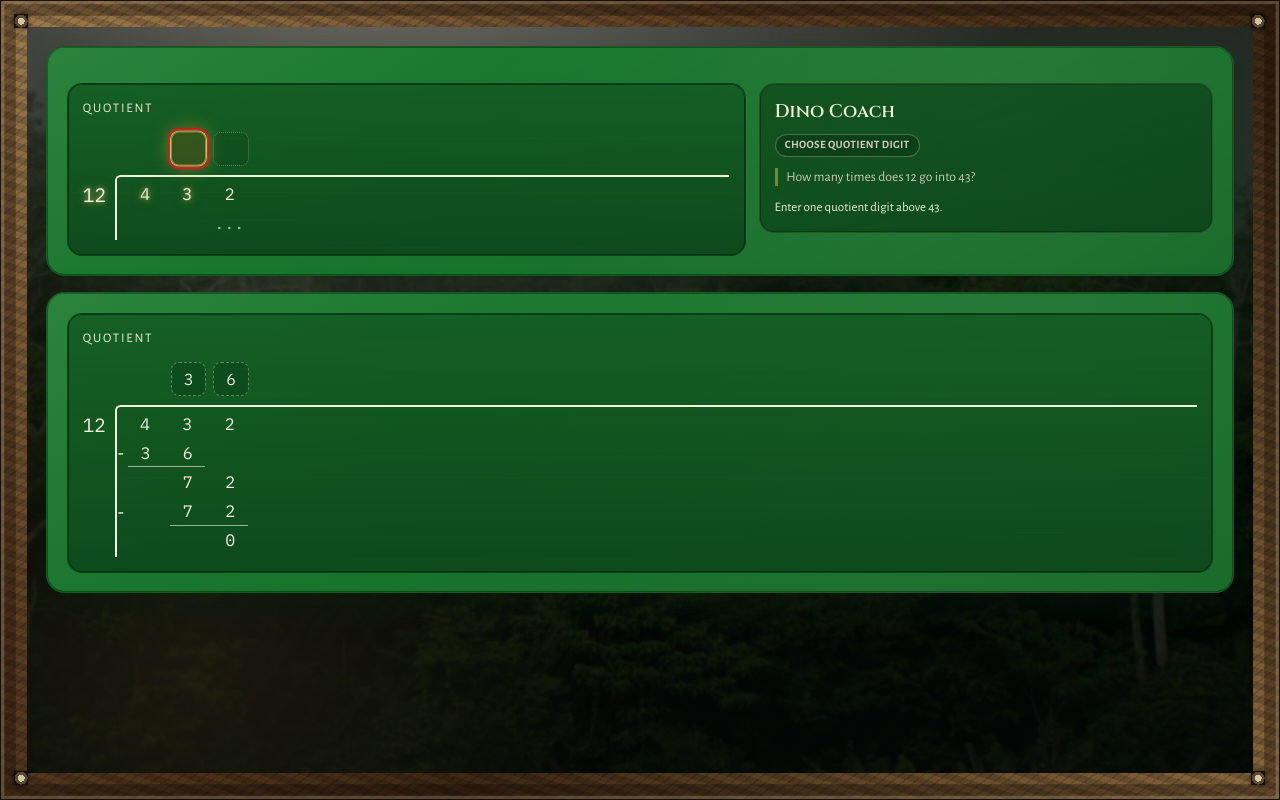
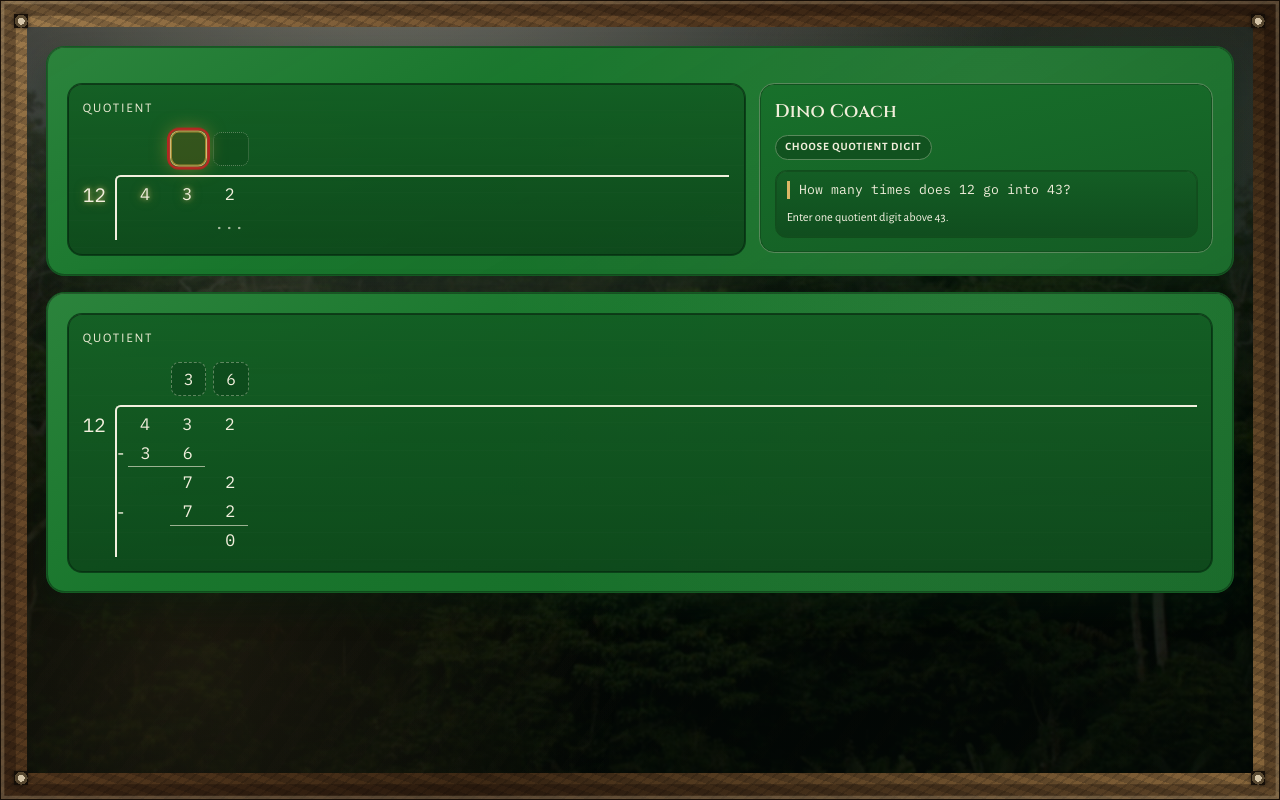
Before and after one commit to seezatnap/division-challenge, a Next.js app: page /visual-tests/workspace in a window 1280 px wide. Built offline with nearby package versions, Linux system fonts and the light colour scheme.

Commit message:
style(workspace-ui): restyle dino coach field-station readout (#9)
Co-Authored-By: seezatnap <seezatnap@gmail.com>

```diff
--- a/src/app/globals.css
+++ b/src/app/globals.css
@@ -1188,89 +1188,128 @@ body {
 }
 
 .hint-stack {
-  border: 1px solid rgba(9, 64, 23, 0.8);
+  display: grid;
+  gap: 0.62rem;
+  border: 1px solid color-mix(in srgb, var(--jp-panel-border) 82%, black);
   border-radius: 0.95rem;
-  background: linear-gradient(165deg, rgba(14, 74, 27, 0.78), rgba(8, 58, 21, 0.72));
+  background: linear-gradient(
+    168deg,
+    color-mix(in srgb, var(--jp-panel-bg) 84%, #0e3e1b),
+    color-mix(in srgb, var(--jp-panel-bg) 64%, #082612)
+  );
   box-shadow:
-    inset 0 0 0 1px rgba(7, 47, 18, 0.72),
-    inset 0 1px 0 rgba(247, 243, 226, 0.14);
+    inset 0 0 0 1px color-mix(in srgb, var(--jp-panel-border) 90%, black),
+    inset 0 1px 0 color-mix(in srgb, var(--jp-panel-text) 22%, transparent);
   padding: 0.9rem;
 }
 
 .hint-stack[data-feedback-tone="encouragement"] {
-  border-color: rgba(70, 96, 56, 0.35);
+  border-color: color-mix(in srgb, var(--jp-panel-border) 68%, var(--jp-panel-text));
 }
 
 .hint-stack[data-feedback-tone="retry"] {
-  border-color: rgba(174, 66, 24, 0.4);
-  background: linear-gradient(165deg, rgba(107, 38, 18, 0.76), rgba(68, 21, 11, 0.74));
+  border-color: color-mix(in srgb, var(--jp-accent-red) 52%, var(--jp-panel-border));
+  box-shadow:
+    inset 0 0 0 1px color-mix(in srgb, var(--jp-accent-red) 28%, var(--jp-panel-border)),
+    inset 0 1px 0 color-mix(in srgb, var(--jp-panel-text) 22%, transparent);
 }
 
 .hint-stack[data-feedback-tone="celebration"] {
-  border-color: rgba(211, 160, 58, 0.56);
+  border-color: color-mix(in srgb, var(--jp-amber) 58%, var(--jp-panel-border));
   box-shadow:
-    inset 0 0 0 1px rgba(244, 212, 141, 0.34),
-    0 0 1.1rem rgba(211, 160, 58, 0.15);
+    inset 0 0 0 1px color-mix(in srgb, var(--jp-amber-bright) 30%, var(--jp-panel-border)),
+    inset 0 1px 0 color-mix(in srgb, var(--jp-panel-text) 22%, transparent);
 }
 
 .hint-title {
+  margin: 0;
   font-family: var(--font-jurassic-display), "Times New Roman", serif;
   font-size: 1.15rem;
-  color: var(--jp-bark);
+  color: color-mix(in srgb, var(--jp-panel-text) 94%, white);
+  letter-spacing: 0.01em;
 }
 
 .hint-status {
-  margin-top: 0.5rem;
+  margin: 0;
   display: inline-flex;
+  justify-self: start;
   border-radius: 999px;
-  border: 1px solid rgba(240, 237, 216, 0.28);
-  background: rgba(8, 52, 20, 0.56);
-  padding: 0.16rem 0.58rem;
+  border: 1px solid color-mix(in srgb, var(--jp-panel-border) 68%, var(--jp-panel-text));
+  background: color-mix(in srgb, var(--jp-panel-bg) 56%, #051f0d);
+  padding: 0.17rem 0.6rem;
   font-size: 0.7rem;
-  letter-spacing: 0.03em;
+  font-family: var(--font-jurassic-body), "Trebuchet MS", sans-serif;
+  letter-spacing: 0.08em;
   text-transform: uppercase;
   font-weight: 700;
-  color: color-mix(in srgb, var(--jp-bark) 86%, black);
+  color: color-mix(in srgb, var(--jp-panel-text) 92%, white);
 }
 
 .hint-stack[data-feedback-tone="retry"] .hint-status {
-  border-color: rgba(148, 57, 24, 0.35);
-  color: color-mix(in srgb, var(--jp-panel-text) 85%, #ffd7c2);
+  border-color: color-mix(in srgb, var(--jp-accent-red) 58%, var(--jp-panel-border));
+  color: color-mix(in srgb, var(--jp-panel-text) 90%, #ffd8c3);
 }
 
 .hint-stack[data-feedback-tone="celebration"] .hint-status {
-  border-color: rgba(176, 126, 26, 0.45);
-  color: color-mix(in srgb, var(--jp-panel-text) 88%, #ffeab7);
+  border-color: color-mix(in srgb, var(--jp-amber) 66%, var(--jp-panel-border));
+  color: color-mix(in srgb, var(--jp-panel-text) 90%, #ffeebd);
+}
+
+.coach-readout {
+  border: 1px solid color-mix(in srgb, var(--jp-panel-border) 86%, black);
+  border-radius: 0.72rem;
+  background: linear-gradient(
+    180deg,
+    color-mix(in srgb, var(--jp-panel-bg) 66%, #082712),
+    color-mix(in srgb, var(--jp-panel-bg) 52%, #051d0d)
+  );
+  box-shadow:
+    inset 0 0 0 1px color-mix(in srgb, var(--jp-panel-border) 88%, black),
+    inset 0 1px 0 color-mix(in srgb, var(--jp-panel-text) 16%, transparent);
+  padding: 0.65rem 0.7rem;
+}
+
+.hint-stack[data-feedback-tone="retry"] .coach-readout {
+  border-color: color-mix(in srgb, var(--jp-accent-red) 44%, var(--jp-panel-border));
+}
+
+.hint-stack[data-feedback-tone="celebration"] .coach-readout {
+  border-color: color-mix(in srgb, var(--jp-amber) 54%, var(--jp-panel-border));
 }
 
 .coach-list {
-  margin-top: 0.65rem;
-  display: grid;
-  gap: 0.55rem;
+  margin: 0;
+  padding: 0;
+  list-style: none;
+  display: grid;
+  gap: 0.52rem;
 }
 
 .coach-item {
-  border-left: 0.22rem solid rgba(211, 160, 58, 0.6);
-  padding-left: 0.55rem;
-  font-size: 0.86rem;
-  line-height: 1.35;
-  color: color-mix(in srgb, var(--jp-bark) 84%, black);
+  border-left: 0.2rem solid color-mix(in srgb, var(--jp-amber) 72%, var(--jp-panel-text));
+  padding-left: 0.58rem;
+  font-family: var(--font-jurassic-mono), "IBM Plex Mono", monospace;
+  font-size: 0.82rem;
+  line-height: 1.4;
+  letter-spacing: 0.01em;
+  color: color-mix(in srgb, var(--jp-panel-text) 92%, white);
 }
 
 .coach-item[data-feedback-tone="retry"] {
-  border-left-color: rgba(174, 66, 24, 0.65);
-  color: color-mix(in srgb, var(--jp-panel-text) 86%, #ffd7c2);
+  border-left-color: color-mix(in srgb, var(--jp-accent-red) 74%, var(--jp-panel-text));
+  color: color-mix(in srgb, var(--jp-panel-text) 90%, #ffd9c4);
 }
 
 .coach-item[data-feedback-tone="celebration"] {
-  border-left-color: rgba(191, 142, 41, 0.72);
-  color: color-mix(in srgb, var(--jp-panel-text) 88%, #ffeab7);
+  border-left-color: color-mix(in srgb, var(--jp-amber-bright) 76%, var(--jp-amber));
+  color: color-mix(in srgb, var(--jp-panel-text) 90%, #ffeebc);
 }
 
 .hint-note {
-  margin-top: 0.75rem;
-  font-size: 0.81rem;
-  color: color-mix(in srgb, var(--jp-jungle) 74%, var(--jp-bark));
+  margin: 0.58rem 0 0;
+  font-size: 0.78rem;
+  line-height: 1.42;
+  color: color-mix(in srgb, var(--jp-panel-text) 76%, white);
 }
 
 .gallery-shell {
--- a/src/features/workspace-ui/components/live-division-workspace-panel.tsx
+++ b/src/features/workspace-ui/components/live-division-workspace-panel.tsx
@@ -72,6 +72,7 @@ export function LiveDivisionWorkspacePanel({
       >
         <h3 className="hint-title">Dino Coach</h3>
         <p className="hint-status">{activeCoachMessage.statusLabel}</p>
+        <div className="coach-readout">
           <ul className="coach-list">
             {coachMessages.map((entry) => (
               <li
@@ -85,6 +86,7 @@ export function LiveDivisionWorkspacePanel({
             ))}
           </ul>
           <p className="hint-note">{activeCoachMessage.note}</p>
+        </div>
       </aside>
     </div>
   );
```
Also changed, not shown: 2 other files (tests, documents, lock files or other folders). Lines whose indentation alone changed are shown as unchanged.
